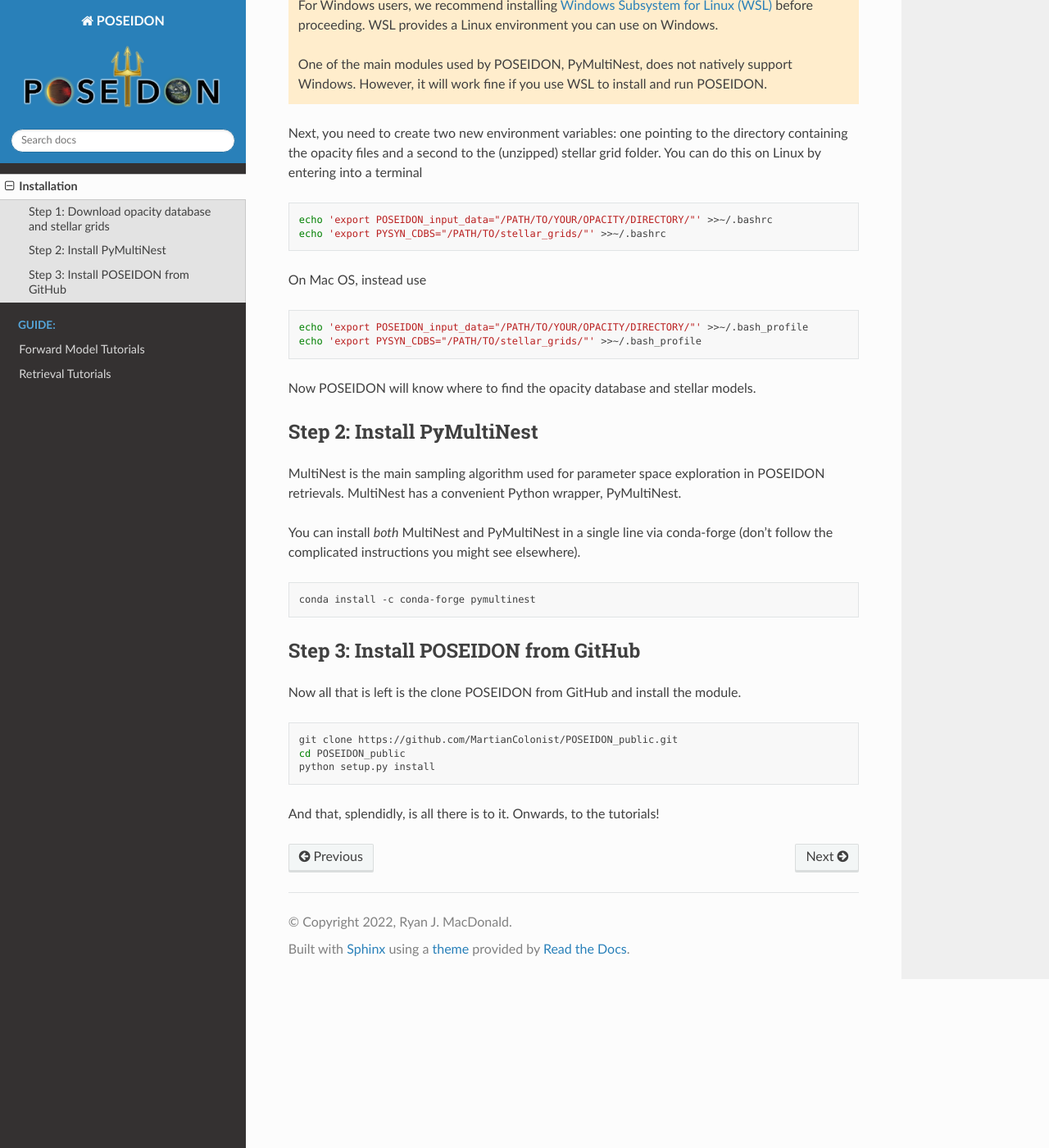
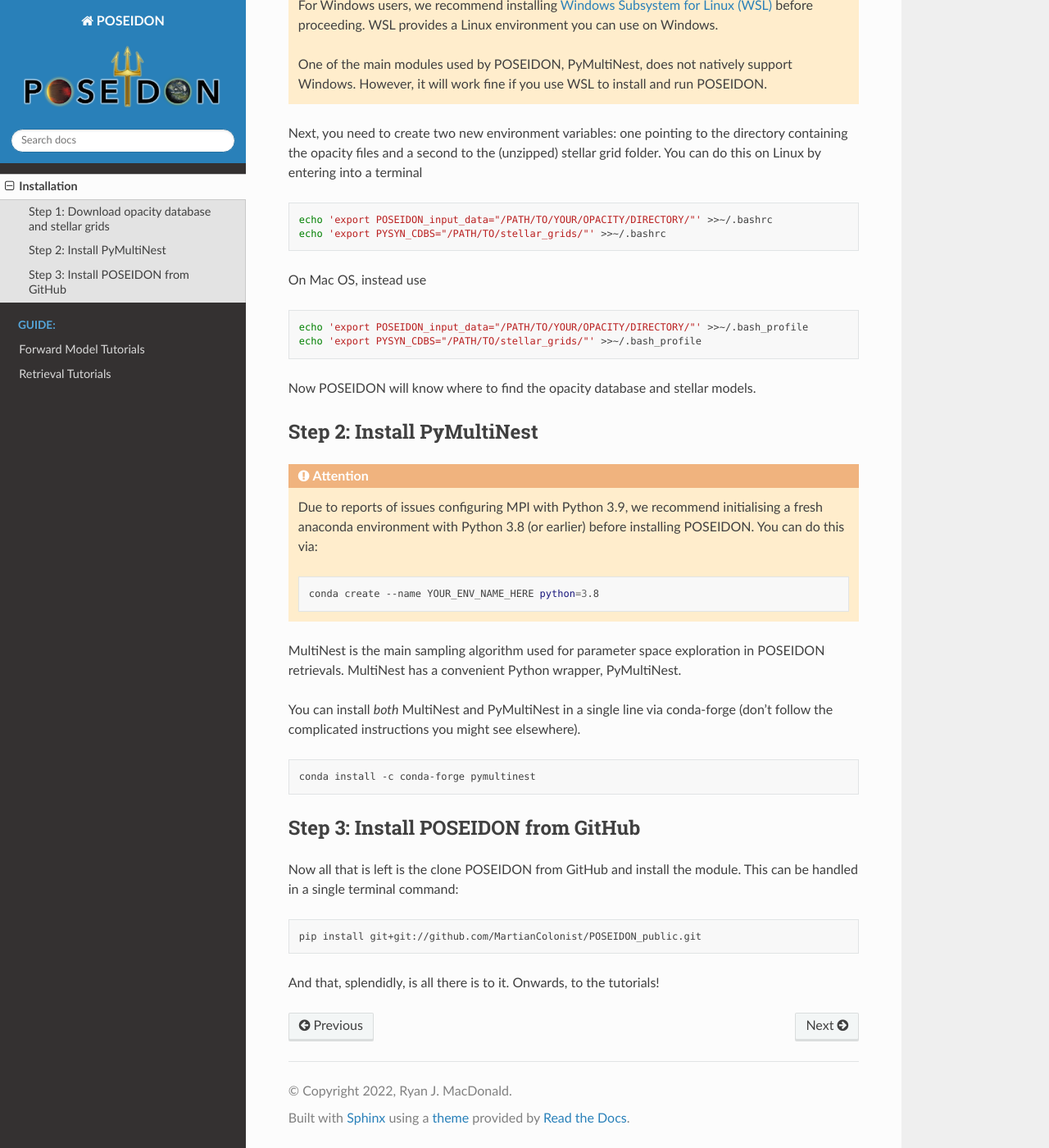
Before and after one commit to MartianColonist/POSEIDON, a Sphinx documentation site: the page built from docs/content/installation.rst, in a window 1280 px wide and 1400 px high, scrolled down 502 px. Shown: the whole window at 82% size. Built offline with Sphinx 7.4.7 and the Read the Docs theme 2.0.0, drawn with Linux system fonts in a browser that asks for light colours; pages that are not in the unit, such as notebooks, are missing from menus.

Commit message:
Updated installation instructions

```diff
--- a/docs/content/installation.rst
+++ b/docs/content/installation.rst
@@ -46,6 +46,15 @@ Now POSEIDON will know where to find the opacity database and stellar models.
 Step 2: Install PyMultiNest
 ___________________________
 
+.. attention::
+   Due to reports of issues configuring MPI with Python 3.9, we recommend
+   initialising a fresh anaconda environment with Python 3.8 (or earlier)
+   before installing POSEIDON. You can do this via:
+
+   .. code-block:: bash
+
+    conda create --name YOUR_ENV_NAME_HERE python=3.8
+
 MultiNest is the main sampling algorithm used for parameter space exploration
 in POSEIDON retrievals. MultiNest has a convenient Python wrapper, PyMultiNest.
 
@@ -61,11 +70,10 @@ Step 3: Install POSEIDON from GitHub
 ____________________________________
 
 Now all that is left is the clone POSEIDON from GitHub and install the module.
+This can be handled in a single terminal command:
 
 .. code-block:: bash
 
-   git clone https://github.com/MartianColonist/POSEIDON_public.git
-   cd POSEIDON_public
-   python setup.py install
+   pip install git+git://github.com/MartianColonist/POSEIDON_public.git
 
 And that, splendidly, is all there is to it. Onwards, to the tutorials!
--- a/setup.py
+++ b/setup.py
@@ -14,6 +14,7 @@ setup(
     packages = find_packages(),
     include_package_data = True,
     package_data={'': ['reference_data/*']},
+    python_requires='<=3.8.12',
     install_requires = ['numpy<=1.21',
                         'scipy',
                         'matplotlib',
```
